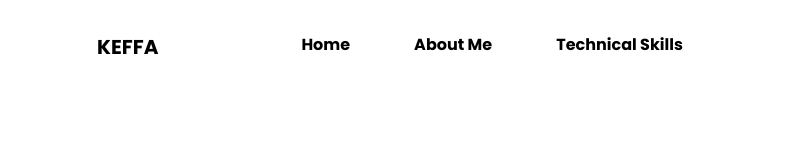
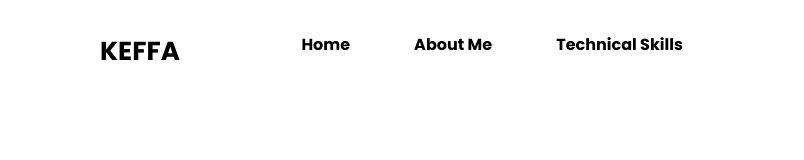
Before and after one commit to efpha/My-portfolio-site, a React (Create React App) app: page / in a window 1280 px wide. Shown: the top 160 px of the page, without its empty margins (153-957 px from the left). Built offline with nearby package versions, Linux system fonts and the light colour scheme.

Commit message:
Increased navbar text size

```diff
--- a/src/App.css
+++ b/src/App.css
@@ -29,7 +29,7 @@
 
   .navbar .logo-content{
     padding: 0.5em;
-    font-size: 20px;
+    font-size: 26px;
     font-weight: bold;
   }
 
```
